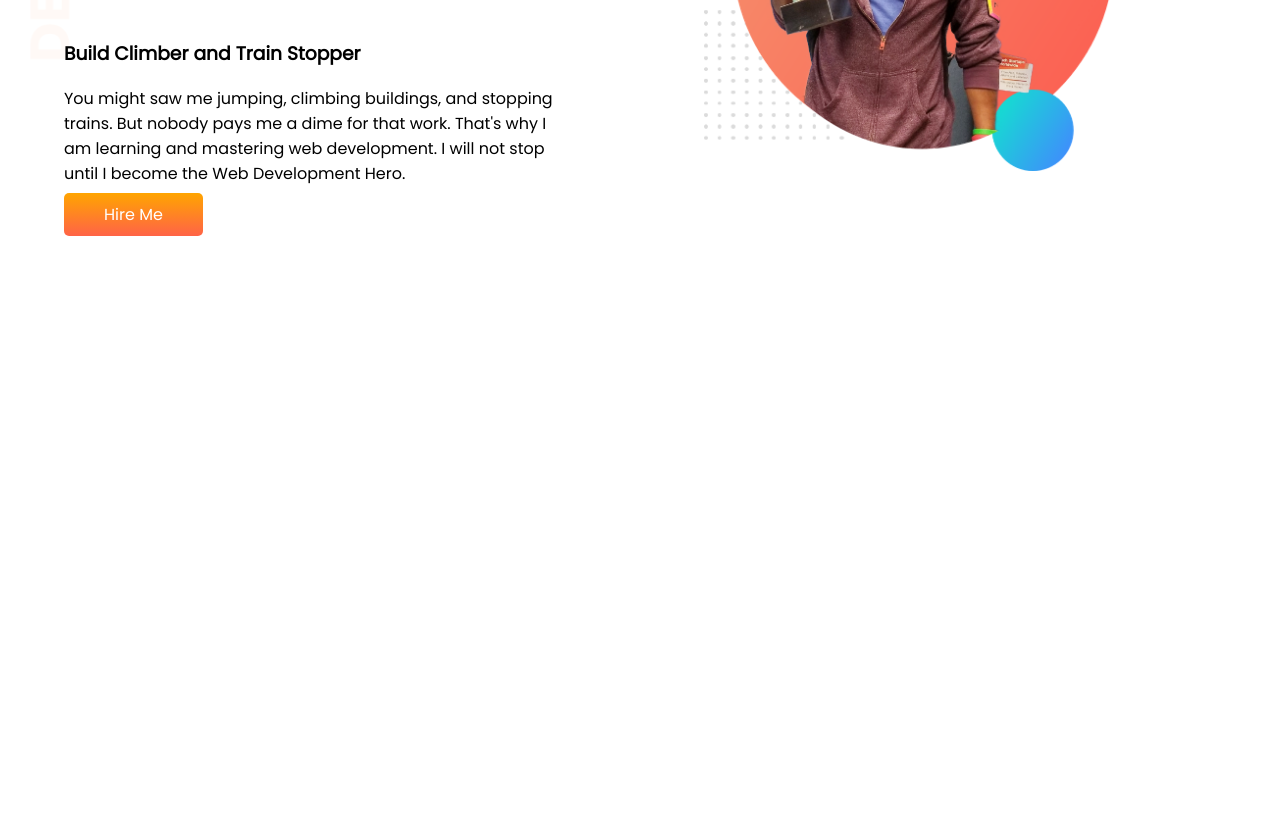
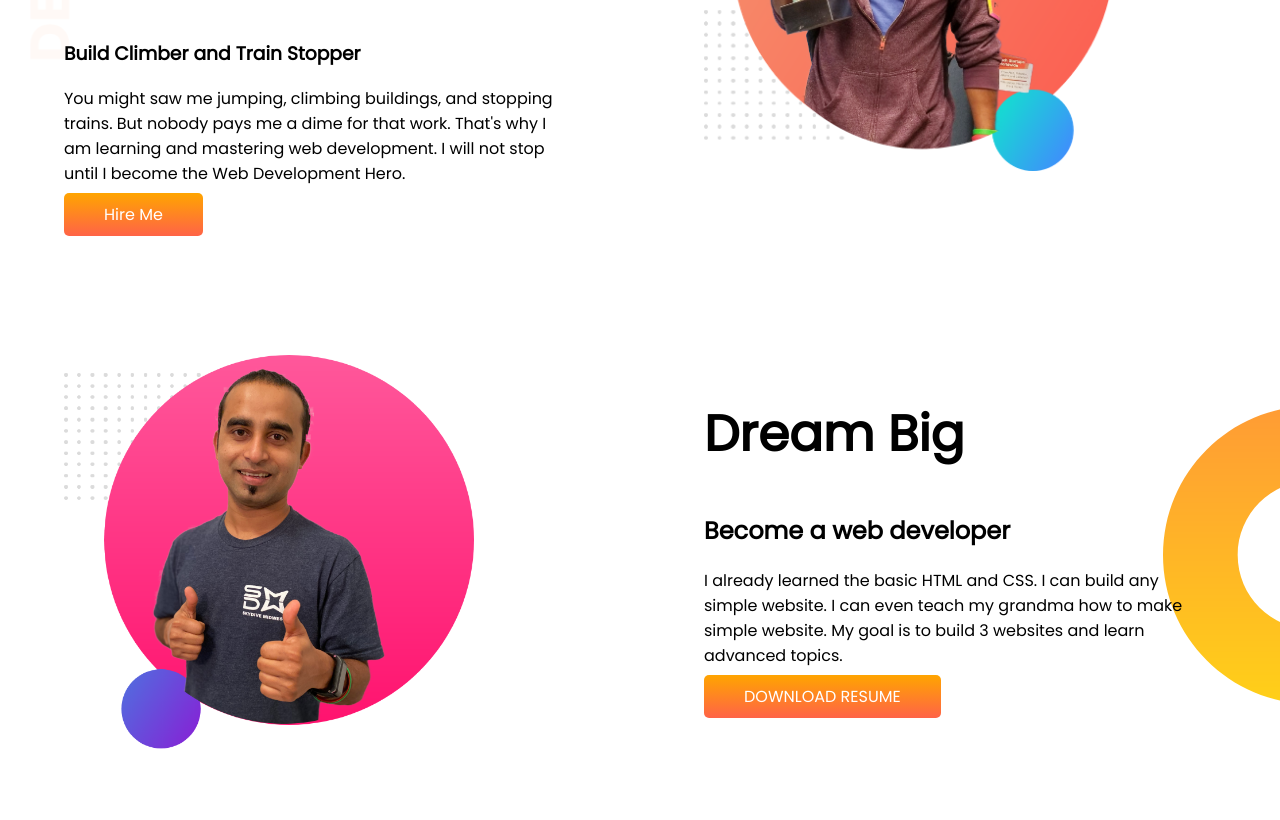
Before and after one commit to showkotus/developer-portfolio, a plain HTML site: page index.html in a window 1280 px wide. Shown: the part 300-1120 px from the top of the page. Before the commit the page ends 800 px from the top, so only its background shows below. Drawn offline with Linux system fonts and the light colour scheme.

Commit message:
dream section added

```diff
--- a/index.html
+++ b/index.html
@@ -27,6 +27,19 @@
         </div>
         <div class="half-width"><img src="images/jhankar.png" alt=""></div>
     </section>
+    <section class="dream-big">
+        <div class="half-width">
+            <img src="images/jhankar2.png" alt="">
+        </div>
+        <div class="half-width">
+            <h1>Dream Big</h1>
+            <h2>Become a web developer</h2>
+            <p>I already learned the basic HTML and CSS. I can build any simple website. I can even teach my grandma how
+                to make simple website. My goal is to build 3 websites and learn advanced topics.</p>
+            <a class="link-button" href="https://programminghero1.github.io/developer-portfolio/">DOWNLOAD RESUME</a>
+        </div>
+
+    </section>
 </body>
 
 </html>
--- a/style.css
+++ b/style.css
@@ -37,3 +37,9 @@ section {
     background-image: url(images/top-banner.png);
     background-repeat: no-repeat;
 }
+
+.dream-big {
+    background-image: url(images/dream-bg.png);
+    background-repeat: no-repeat;
+    background-position: right;
+}
```
